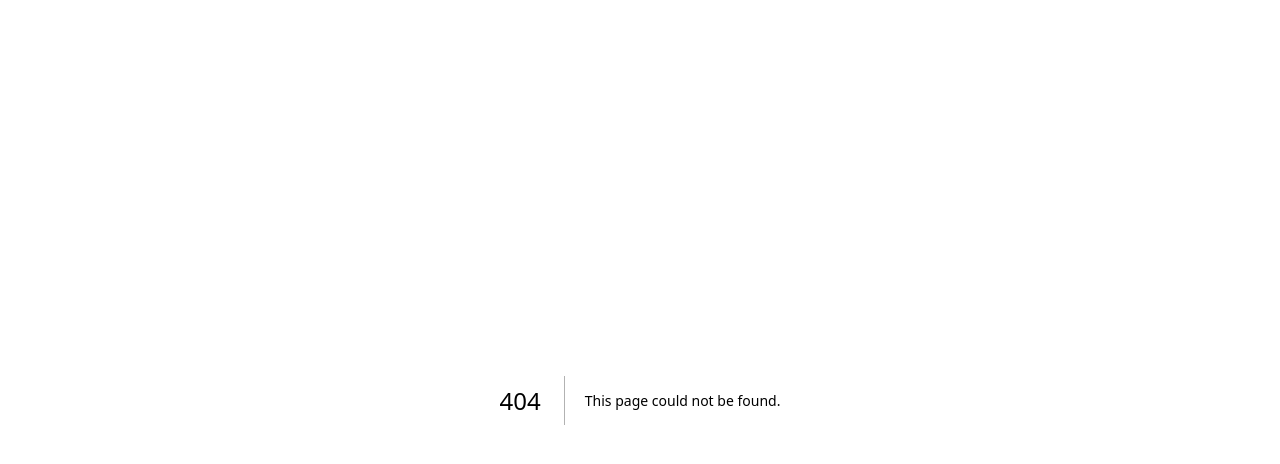
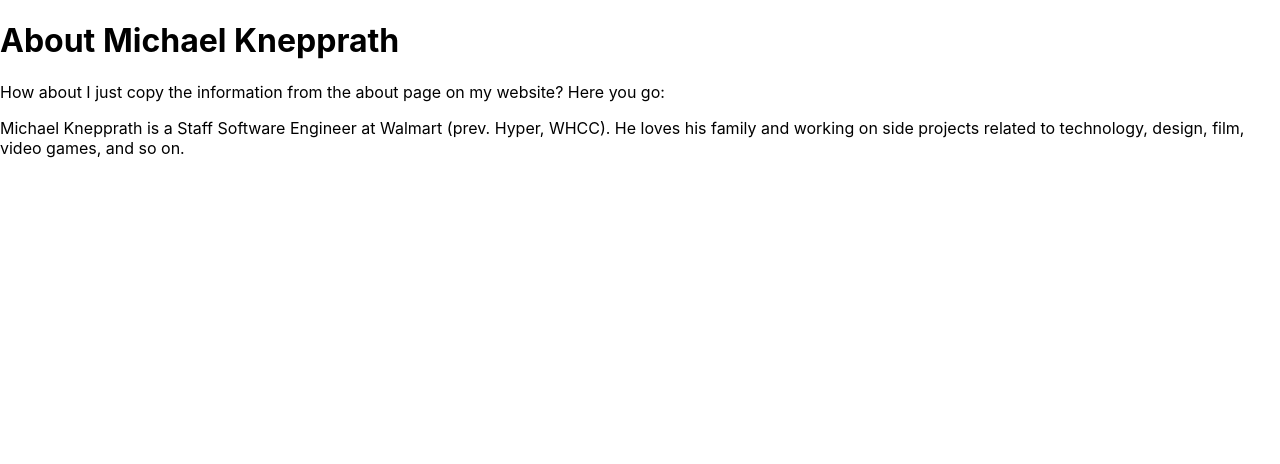
Before and after one commit to mknepprath/react-holiday-2022, a Next.js app: page /about in a window 1280 px wide. Before the commit this address had no page. Shown: the top 464 px of the page. Built offline with nearby package versions, Linux system fonts and the light colour scheme.

Commit message:
Add about page

```diff
--- /dev/null
+++ b/app/about/page.tsx
@@ -0,0 +1,23 @@
+import React from "react";
+
+export default function AboutPage() {
+  return (
+    <div>
+      <h1>About Michael Knepprath</h1>
+
+      <p>
+        How about I just copy the information from the about page on my website?
+        Here you go:
+      </p>
+
+      <p>
+        Michael Knepprath is a Staff Software Engineer at{" "}
+        <a href="https://www.walmartlabs.com">Walmart</a> (prev.{" "}
+        <a href="https://hyper.online">Hyper</a>,{" "}
+        <a href="https://whcc.com">WHCC</a>). He loves his family and working on
+        side projects related to technology, design, film, video games, and so
+        on.
+      </p>
+    </div>
+  );
+}
```
